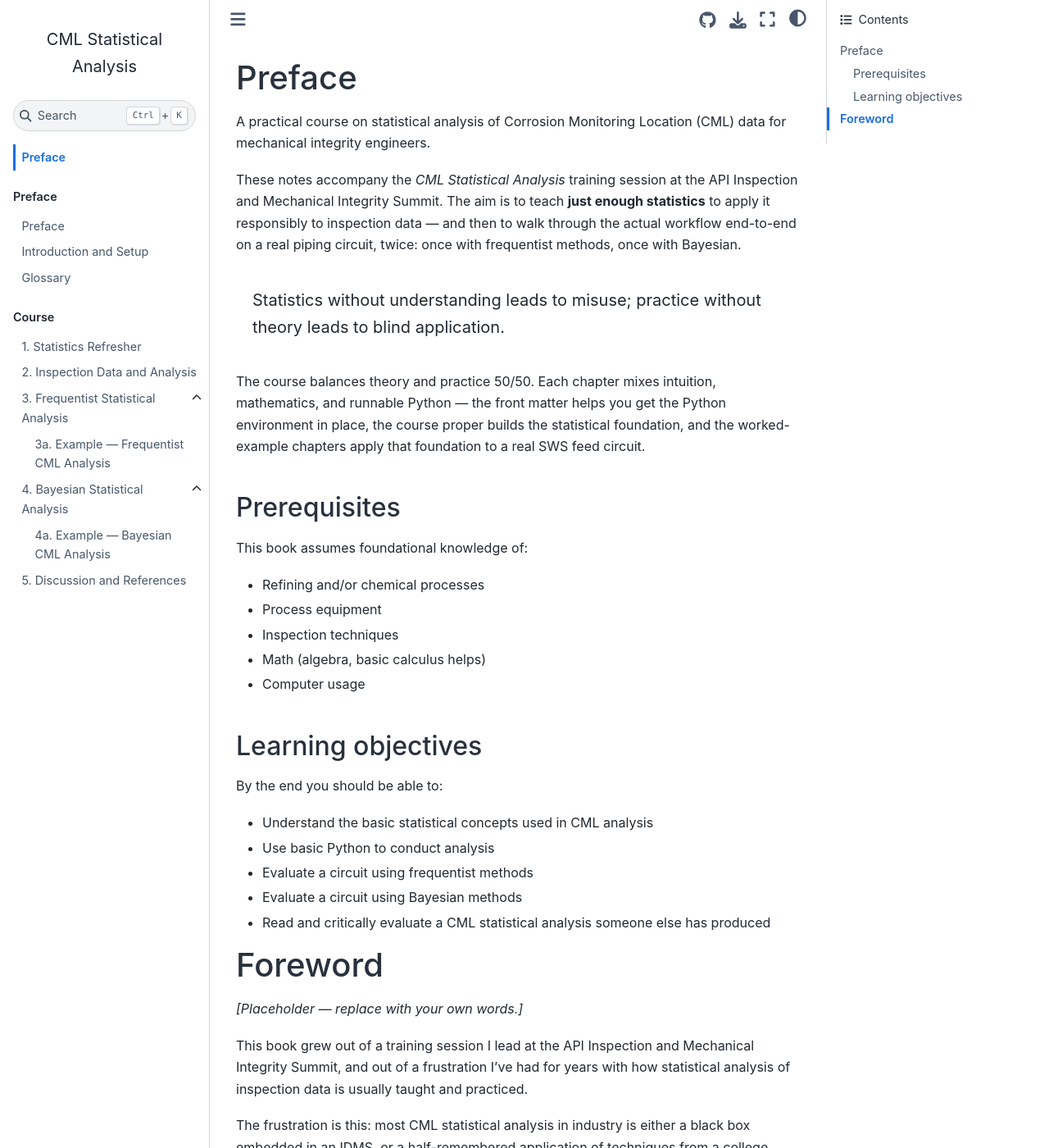
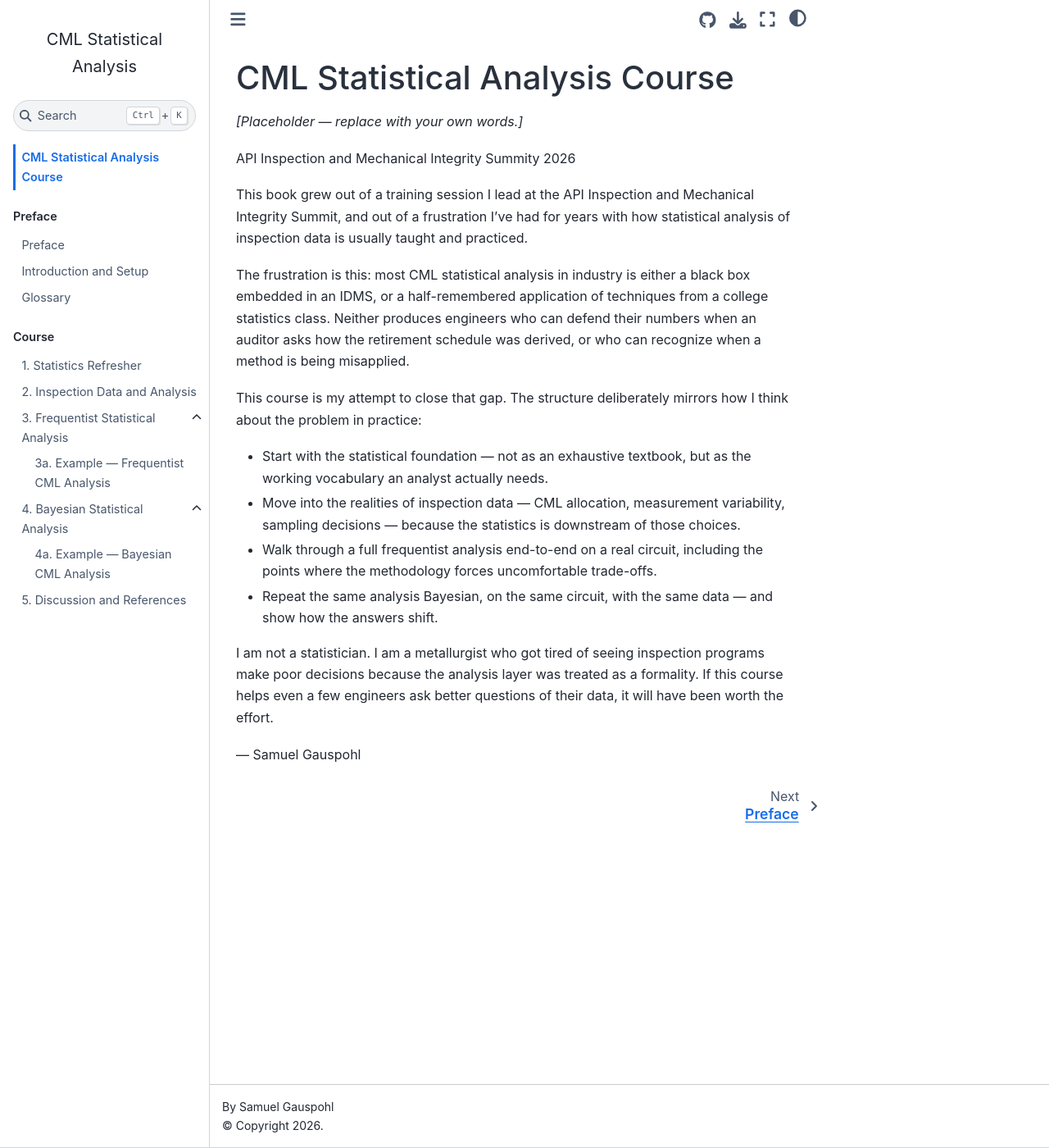
Before and after one commit to sgauspohl3/CML-Statistics, a Jupyter Book: the page built from intro.md, in a window 1280 px wide and 1400 px high. Shown: the whole window at 82% size. Built offline with Jupyter Book 1.0.4 settings and Sphinx 7.4.7 and the Sphinx Book theme 1.1.4, drawn with Linux system fonts in a browser that asks for light colours.

Commit message:
change words

````diff
--- a/intro.md
+++ b/intro.md
@@ -1,38 +1,8 @@
-# Preface
-
-A practical course on statistical analysis of Corrosion Monitoring Location (CML) data for mechanical integrity engineers.
-
-These notes accompany the *CML Statistical Analysis* training session at the API Inspection and Mechanical Integrity Summit. The aim is to teach **just enough statistics** to apply it responsibly to inspection data — and then to walk through the actual workflow end-to-end on a real piping circuit, twice: once with frequentist methods, once with Bayesian.
-
-```{epigraph}
-Statistics without understanding leads to misuse; practice without theory leads to blind application.
-```
-
-The course balances theory and practice 50/50. Each chapter mixes intuition, mathematics, and runnable Python — the front matter helps you get the Python environment in place, the course proper builds the statistical foundation, and the worked-example chapters apply that foundation to a real SWS feed circuit.
-
-## Prerequisites
-
-This book assumes foundational knowledge of:
-
-- Refining and/or chemical processes
-- Process equipment
-- Inspection techniques
-- Math (algebra, basic calculus helps)
-- Computer usage
-
-## Learning objectives
-
-By the end you should be able to:
-
-- Understand the basic statistical concepts used in CML analysis
-- Use basic Python to conduct analysis
-- Evaluate a circuit using frequentist methods
-- Evaluate a circuit using Bayesian methods
-- Read and critically evaluate a CML statistical analysis someone else has produced
-
-# Foreword
+# CML Statistical Analysis Course
 
 *[Placeholder — replace with your own words.]*
+
+API Inspection and Mechanical Integrity Summity 2026
 
 This book grew out of a training session I lead at the API Inspection and Mechanical Integrity Summit, and out of a frustration I've had for years with how statistical analysis of inspection data is usually taught and practiced.
 
````
Also changed, not shown: chapters/01_statistics_refresher.md (+0 -4 lines).
